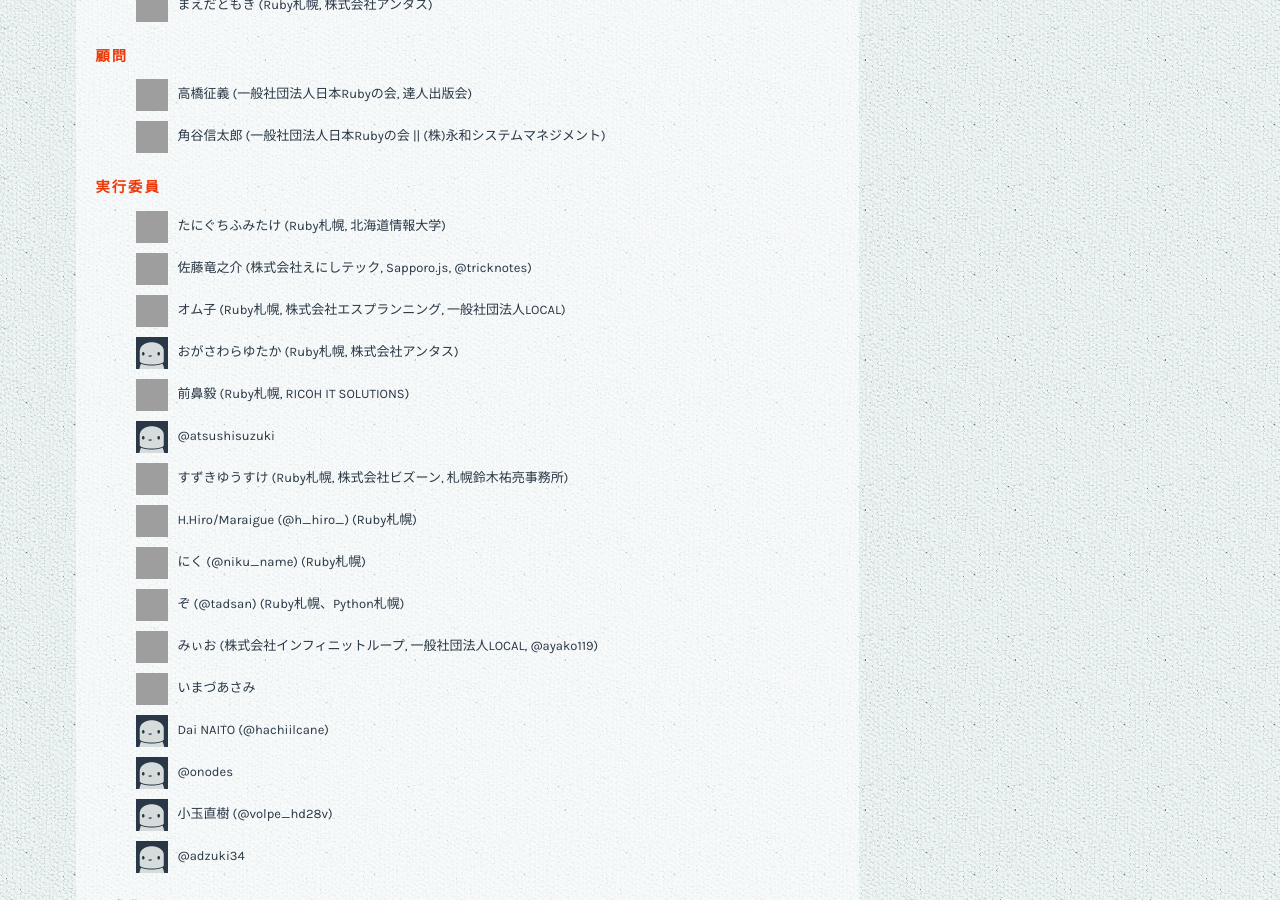
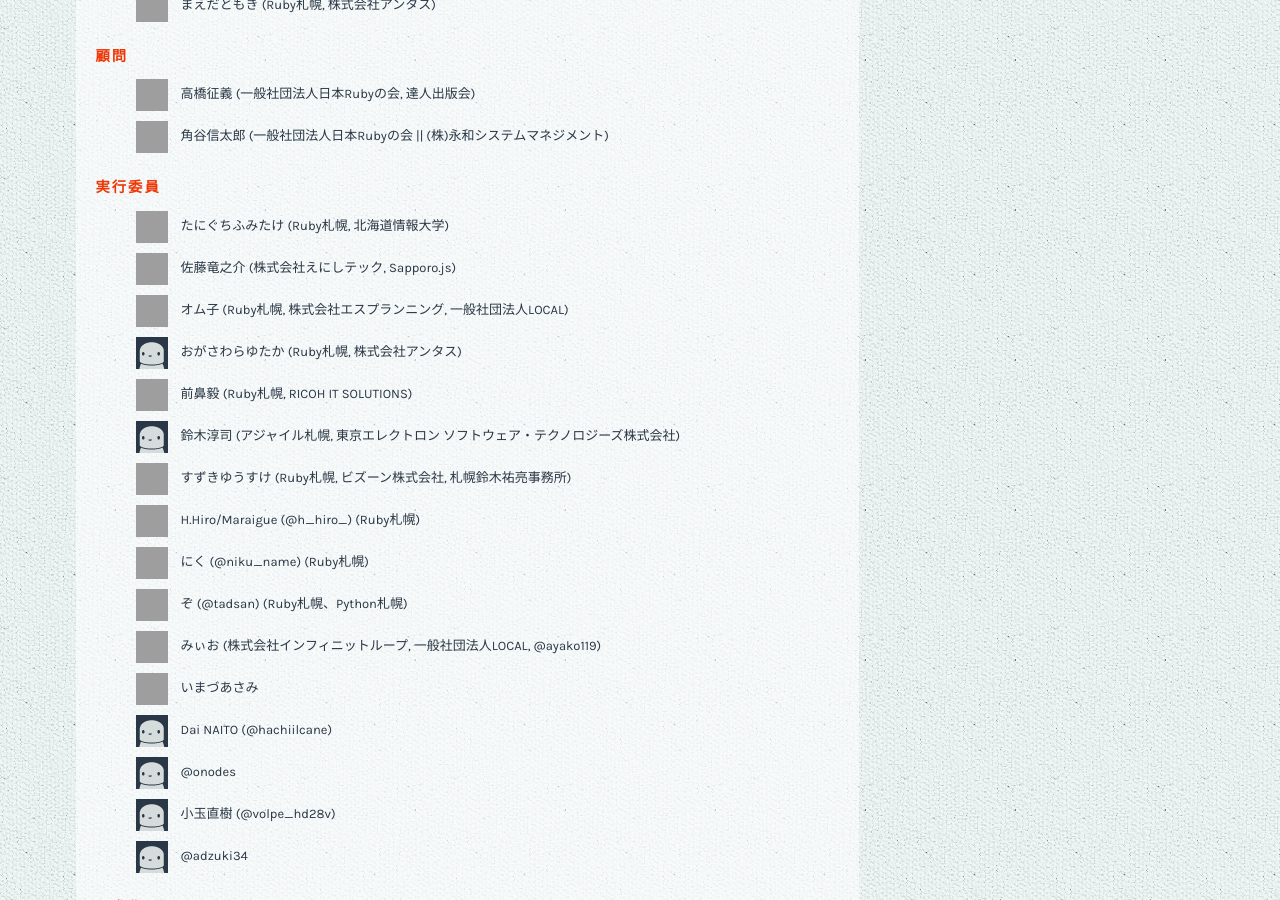
Before and after one commit to ruby-sapporo/sapporo.rubykaigi.org, a Jekyll site: the page built from 2012/ja/about.html, in a window 1280 px wide and 900 px high, scrolled down 967 px, cut to the strip 0-900 px from the top of the window. Built offline with Jekyll 4.4.1, drawn with Linux system fonts in a browser that asks for light colours; nearby versions of some CDN libraries; Markdown is read by kramdown in place of the engine named in the settings; comment, search, counter and statistics services are not loaded; grey boxes are pictures that could not be loaded.

Commit message:
Update including team html

```diff
--- a/_includes/2012/ja/team.html
+++ b/_includes/2012/ja/team.html
@@ -1,60 +1,299 @@
 <article id="team">
   <h2>実行委員会</h2>
+
+
   <h3>実行委員長</h3>
     <ul>
-    <li><img alt="avatar "width="32" height="32" src="http://www.gravatar.com/avatar/941b170e5a115a295cccb5f5cdf0a800?s=32">島田浩二 (一般社団法人日本Rubyの会, 株式会社えにしテック)</li>
+      <li>
+        <img alt="avatar" height="32" width="32" src="http://www.gravatar.com/avatar/941b170e5a115a295cccb5f5cdf0a800?s=32">
+        島田浩二
+
+
+        (一般社団法人日本Rubyの会, 株式会社えにしテック)
+
+      </li>
+
   </ul>
+
+
   <h3>運営委員長</h3>
     <ul>
-    <li><img alt="avatar "width="32" height="32" src="http://www.gravatar.com/avatar/817b7699ccbd3a6664de66eee8c2cbd2?s=32">しだらようじ (Ruby札幌, 株式会社えにしテック)</li>
+      <li>
+        <img alt="avatar" height="32" width="32" src="http://www.gravatar.com/avatar/817b7699ccbd3a6664de66eee8c2cbd2?s=32">
+        しだらようじ
+
+
+        (Ruby札幌, 株式会社えにしテック)
+
+      </li>
+
   </ul>
+
+
   <h3>副運営委員長</h3>
     <ul>
-    <li><img alt="avatar "width="32" height="32" src="http://www.gravatar.com/avatar/cb755c8075d5c9097f1ce3c70f728195?s=32">まえだともき (Ruby札幌, 株式会社アンタス)</li>
+      <li>
+        <img alt="avatar" height="32" width="32" src="http://www.gravatar.com/avatar/cb755c8075d5c9097f1ce3c70f728195?s=32">
+        まえだともき
+
+
+        (Ruby札幌, 株式会社アンタス)
+
+      </li>
+
   </ul>
+
+
   <h3>顧問</h3>
     <ul>
-    <li><img alt="avatar "width="32" height="32" src="http://www.gravatar.com/avatar/21a4b941766d805333e11c5766be43b4?s=32">高橋征義 (一般社団法人日本Rubyの会, 達人出版会)</li>
-    <li><img alt="avatar "width="32" height="32" src="http://www.gravatar.com/avatar/63a6bff89d692e21de20868202bc8dde?s=32">角谷信太郎 (一般社団法人日本Rubyの会 || (株)永和システムマネジメント)</li>
+      <li>
+        <img alt="avatar" height="32" width="32" src="http://www.gravatar.com/avatar/21a4b941766d805333e11c5766be43b4?s=32">
+        高橋征義
+
+
+        (一般社団法人日本Rubyの会, 達人出版会)
+
+      </li>
+
+      <li>
+        <img alt="avatar" height="32" width="32" src="http://www.gravatar.com/avatar/63a6bff89d692e21de20868202bc8dde?s=32">
+        角谷信太郎
+
+
+        (一般社団法人日本Rubyの会 || (株)永和システムマネジメント)
+
+      </li>
+
   </ul>
+
+
   <h3>実行委員</h3>
     <ul>
-    <li><img alt="avatar "width="32" height="32" src="http://www.gravatar.com/avatar/e514ae09c9b84e04231af57f1d1946b8?s=32">たにぐちふみたけ (Ruby札幌, 北海道情報大学)</li>
-    <li><img alt="avatar "width="32" height="32" src="http://www.gravatar.com/avatar/dc03a27ae31ba428c560c00c9128cd75?s=32">佐藤竜之介 (株式会社えにしテック, Sapporo.js, @tricknotes)</li>
-    <li><img alt="avatar "width="32" height="32" src="http://www.gravatar.com/avatar/b69bb3a59c3977e221a4cc98a997c60d?s=32">オム子 (Ruby札幌, 株式会社エスプランニング, 一般社団法人LOCAL)</li>
-    <li><img alt="avatar "width="32" height="32" src="/2012/images/avatar.png">おがさわらゆたか (Ruby札幌, 株式会社アンタス)</li>
-    <li><img alt="avatar "width="32" height="32" src="http://www.gravatar.com/avatar/e8ebe7d4ec09c5dd77ee064706836f23?s=32">前鼻毅 (Ruby札幌, RICOH IT SOLUTIONS)</li>
-    <li><img alt="avatar "width="32" height="32" src="/2012/images/avatar.png">@atsushisuzuki</li>
-    <li><img alt="avatar "width="32" height="32" src="http://www.gravatar.com/avatar/bd5ab9f0d5930b68360ad04f93770340?s=32">すずきゆうすけ (Ruby札幌, 株式会社ビズーン, 札幌鈴木祐亮事務所)</li>
-    <li><img alt="avatar "width="32" height="32" src="http://www.gravatar.com/avatar/cbf54602ce97c802e423cf003eda27a7?s=32">H.Hiro/Maraigue (@h_hiro_) (Ruby札幌)</li>
-    <li><img alt="avatar "width="32" height="32" src="http://www.gravatar.com/avatar/a51816c3b11f79d9644a46105d513f1b?s=32">にく (@niku_name) (Ruby札幌)</li>
-    <li><img alt="avatar "width="32" height="32" src="http://www.gravatar.com/avatar/03f206bb80a2439f1f27f8714af55838?s=32">ぞ (@tadsan) (Ruby札幌、Python札幌)</li>
-    <li><img alt="avatar "width="32" height="32" src="http://www.gravatar.com/avatar/0ba46a270a113f5f303289240b868233?s=32">みぃお (株式会社インフィニットループ, 一般社団法人LOCAL, @ayako119)</li>
-    <li><img alt="avatar "width="32" height="32" src="http://www.gravatar.com/avatar/c4661e356b1ea4bc77bce3aaf9426bc6?s=32">いまづあさみ</li>
-    <li><img alt="avatar "width="32" height="32" src="/2012/images/avatar.png">Dai NAITO (@hachiilcane)</li>
-    <li><img alt="avatar "width="32" height="32" src="/2012/images/avatar.png">@onodes</li>
-    <li><img alt="avatar "width="32" height="32" src="/2012/images/avatar.png">小玉直樹 (@volpe_hd28v)</li>
-    <li><img alt="avatar "width="32" height="32" src="/2012/images/avatar.png">@adzuki34</li>
+      <li>
+        <img alt="avatar" height="32" width="32" src="http://www.gravatar.com/avatar/e514ae09c9b84e04231af57f1d1946b8?s=32">
+        たにぐちふみたけ
+
+
+        (Ruby札幌, 北海道情報大学)
+
+      </li>
+
+      <li>
+        <img alt="avatar" height="32" width="32" src="http://www.gravatar.com/avatar/dc03a27ae31ba428c560c00c9128cd75?s=32">
+        佐藤竜之介
+
+
+        (株式会社えにしテック, Sapporo.js)
+
+      </li>
+
+      <li>
+        <img alt="avatar" height="32" width="32" src="http://www.gravatar.com/avatar/b69bb3a59c3977e221a4cc98a997c60d?s=32">
+        オム子
+
+
+        (Ruby札幌, 株式会社エスプランニング, 一般社団法人LOCAL)
+
+      </li>
+
+      <li>
+        <img alt="avatar" height="32" width="32" src="/2012/images/avatar.png">
+        おがさわらゆたか
+
+
+        (Ruby札幌, 株式会社アンタス)
+
+      </li>
+
+      <li>
+        <img alt="avatar" height="32" width="32" src="http://www.gravatar.com/avatar/e8ebe7d4ec09c5dd77ee064706836f23?s=32">
+        前鼻毅
+
+
+        (Ruby札幌, RICOH IT SOLUTIONS)
+
+      </li>
+
+      <li>
+        <img alt="avatar" height="32" width="32" src="/2012/images/avatar.png">
+        鈴木淳司
+
+
+        (アジャイル札幌, 東京エレクトロン ソフトウェア・テクノロジーズ株式会社)
+
+      </li>
+
+      <li>
+        <img alt="avatar" height="32" width="32" src="http://www.gravatar.com/avatar/bd5ab9f0d5930b68360ad04f93770340?s=32">
+        すずきゆうすけ
+
+
+        (Ruby札幌, ビズーン株式会社, 札幌鈴木祐亮事務所)
+
+      </li>
+
+      <li>
+        <img alt="avatar" height="32" width="32" src="http://www.gravatar.com/avatar/cbf54602ce97c802e423cf003eda27a7?s=32">
+        H.Hiro/Maraigue (@h_hiro_)
+
+
+        (Ruby札幌)
+
+      </li>
+
+      <li>
+        <img alt="avatar" height="32" width="32" src="http://www.gravatar.com/avatar/a51816c3b11f79d9644a46105d513f1b?s=32">
+        にく (@niku_name)
+
+
+        (Ruby札幌)
+
+      </li>
+
+      <li>
+        <img alt="avatar" height="32" width="32" src="http://www.gravatar.com/avatar/03f206bb80a2439f1f27f8714af55838?s=32">
+        ぞ (@tadsan)
+
+
+        (Ruby札幌、Python札幌)
+
+      </li>
+
+      <li>
+        <img alt="avatar" height="32" width="32" src="http://www.gravatar.com/avatar/0ba46a270a113f5f303289240b868233?s=32">
+        みぃお
+
+
+        (株式会社インフィニットループ, 一般社団法人LOCAL, @ayako119)
+
+      </li>
+
+      <li>
+        <img alt="avatar" height="32" width="32" src="http://www.gravatar.com/avatar/c4661e356b1ea4bc77bce3aaf9426bc6?s=32">
+        いまづあさみ
+
+
+      </li>
+
+      <li>
+        <img alt="avatar" height="32" width="32" src="/2012/images/avatar.png">
+        Dai NAITO (@hachiilcane)
+
+
+      </li>
+
+      <li>
+        <img alt="avatar" height="32" width="32" src="/2012/images/avatar.png">
+        @onodes
+
+
+      </li>
+
+      <li>
+        <img alt="avatar" height="32" width="32" src="/2012/images/avatar.png">
+        小玉直樹 (@volpe_hd28v)
+
+
+      </li>
+
+      <li>
+        <img alt="avatar" height="32" width="32" src="/2012/images/avatar.png">
+        @adzuki34
+
+
+      </li>
+
   </ul>
+
+
   <h3>国際化</h3>
     <ul>
-    <li><img alt="avatar "width="32" height="32" src="http://www.gravatar.com/avatar/fbcf9ed09205a5093069f0a2ccccfdf8?s=32">沼田 一哉 (株式会社エストコスモ, 一般社団法人LOCAL, @kaznum)</li>
-    <li><img alt="avatar "width="32" height="32" src="http://www.gravatar.com/avatar/7570b7418f99ca48c36ca5236b8847c8?s=32">三谷 公美 (一般社団法人LOCAL)</li>
-    <li><img alt="avatar "width="32" height="32" src="http://www.gravatar.com/avatar/dd24adb5a3a430fed83a33ed552fe1b5?s=32">ポール・マクマホン (合同会社モバリーン, Tokyo Rubyist Meetup, @pwim)</li>
-    <li><img alt="avatar "width="32" height="32" src="/2012/images/avatar.png">谷口 朝子</li>
+      <li>
+        <img alt="avatar" height="32" width="32" src="http://www.gravatar.com/avatar/fbcf9ed09205a5093069f0a2ccccfdf8?s=32">
+        沼田 一哉
+
+
+        (株式会社エストコスモ, 一般社団法人LOCAL, @kaznum)
+
+      </li>
+
+      <li>
+        <img alt="avatar" height="32" width="32" src="http://www.gravatar.com/avatar/7570b7418f99ca48c36ca5236b8847c8?s=32">
+        三谷 公美
+
+
+        (一般社団法人LOCAL)
+
+      </li>
+
+      <li>
+        <img alt="avatar" height="32" width="32" src="http://www.gravatar.com/avatar/dd24adb5a3a430fed83a33ed552fe1b5?s=32">
+        ポール・マクマホン
+
+
+        (合同会社モバリーン, Tokyo Rubyist Meetup, @pwim)
+
+      </li>
+
+      <li>
+        <img alt="avatar" height="32" width="32" src="/2012/images/avatar.png">
+        谷口 朝子
+
+
+      </li>
+
   </ul>
+
+
   <h3>デザイナー</h3>
     <ul>
-    <li><img alt="avatar "width="32" height="32" src="http://www.gravatar.com/avatar/00575484b5d4489619bfc52e9775ee3b?s=32">関谷 繭子 (@mayuco / 株式会社えにしテック)</li>
+      <li>
+        <img alt="avatar" height="32" width="32" src="http://www.gravatar.com/avatar/00575484b5d4489619bfc52e9775ee3b?s=32">
+        関谷 繭子
+
+
+        (@mayuco / 株式会社えにしテック)
+
+      </li>
+
   </ul>
+
+
   <h3>KaigiFreaksネットワーク班</h3>
     <ul>
-    <li><img alt="avatar "width="32" height="32" src="http://www.gravatar.com/avatar/256838377ddbe600e85d8f446aae224d?s=32">小岩秀和 (一般社団法人LOCAL、株式会社エストコスモ、88nite, @koiwa)</li>
-    <li><img alt="avatar "width="32" height="32" src="http://www.gravatar.com/avatar/164a161443835d8479c19d33241cab2a?s=32">佐々木 大輔 (一般社団法人LOCAL, 株式会社オープンソース, @smokeymonkey)</li>
+      <li>
+        <img alt="avatar" height="32" width="32" src="http://www.gravatar.com/avatar/256838377ddbe600e85d8f446aae224d?s=32">
+        小岩秀和
+
+
+        (一般社団法人LOCAL、株式会社エストコスモ、88nite, @koiwa)
+
+      </li>
+
+      <li>
+        <img alt="avatar" height="32" width="32" src="http://www.gravatar.com/avatar/164a161443835d8479c19d33241cab2a?s=32">
+        佐々木 大輔
+
+
+        (一般社団法人LOCAL, 株式会社オープンソース, @smokeymonkey)
+
+      </li>
+
   </ul>
+
+
   <h3>KaigiFreaks録画配信班</h3>
     <ul>
-    <li><img alt="avatar "width="32" height="32" src="http://www.gravatar.com/avatar/8e528456ff66ec543952daa815353a01?s=32">鈴木則夫 (@suzuki / KaigiFreaks)</li>
+      <li>
+        <img alt="avatar" height="32" width="32" src="http://www.gravatar.com/avatar/8e528456ff66ec543952daa815353a01?s=32">
+        鈴木則夫
+
+
+        (@suzuki / KaigiFreaks)
+
+      </li>
+
   </ul>
+
   <p class="backToTop"><a href="#">Back to Top</a></p>
 </article>
```
Also changed, not shown: _includes/2012/en/team.html (+268 -29 lines). Lines whose indentation alone changed are shown as unchanged.
